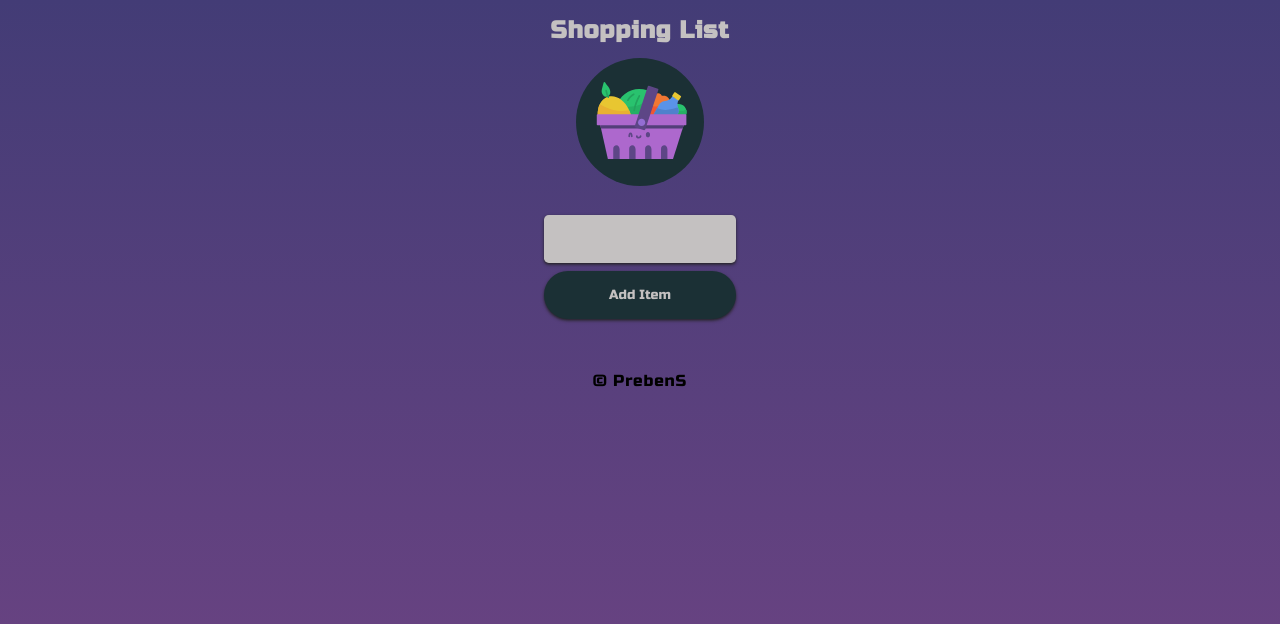
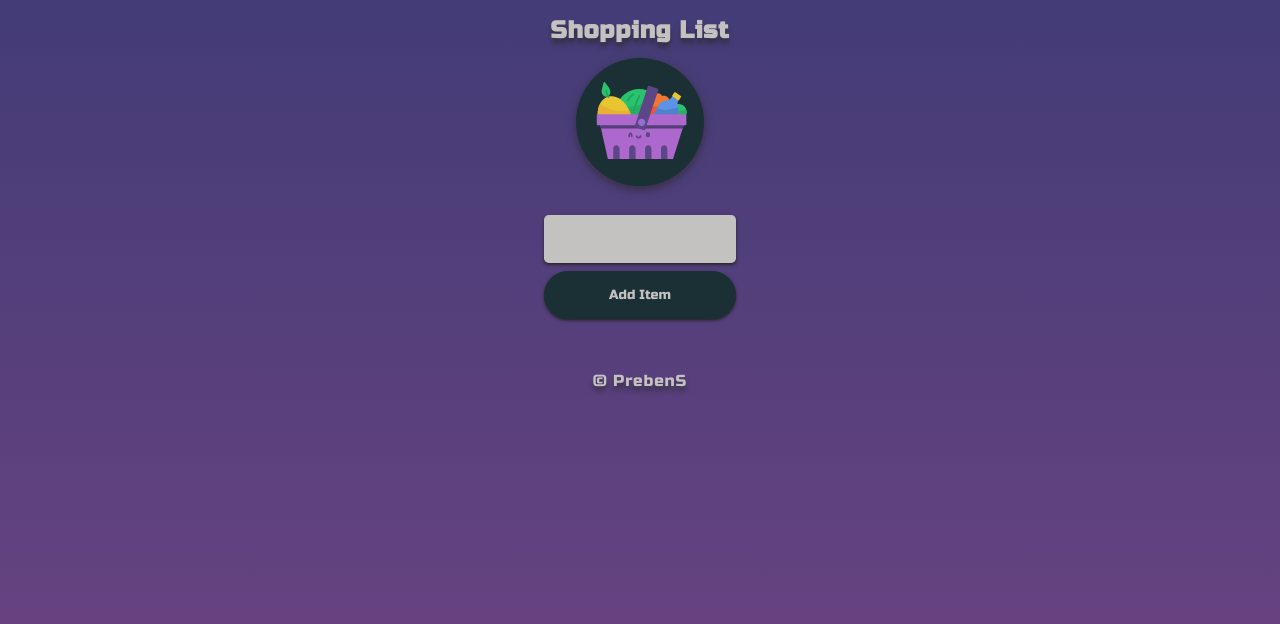
Before and after one commit to prebens-kodehode/Shopping_list, a plain HTML site: page index.html in a window 1280 px wide. Drawn offline with Linux system fonts and the light colour scheme.

Commit message:
added shadows

```diff
--- a/style.css
+++ b/style.css
@@ -45,6 +45,7 @@ h1 {
   color: var(--li-color);
   font-size: 1.5rem;
   margin: 1rem auto 0.5rem auto;
+  text-shadow: 0 0.3rem 0.3rem rgba(40, 40, 40, 0.65);
 }
 
 #error {
@@ -64,6 +65,7 @@ input {
   margin: 0;
   background: var(--li-color);
   font-family: "Russo One", sans-serif;
+  text-align: center;
 }
 
 #input-button {
@@ -122,15 +124,16 @@ span {
   cursor: pointer;
 }
 
-img {
-  width: 7rem;
-  height: 7rem;
+footer p {
+  color: var(--li-color);
+  text-shadow: 0 0.3rem 0.3rem rgba(40, 40, 40, 0.65);
 }
 
 #basket-img {
   width: 8rem;
   height: 8rem;
   border-radius: 50rem;
+  filter: drop-shadow(0 0.3rem 0.3rem rgba(40, 40, 40, 0.65));
 }
 
 .remove-btn {
```
